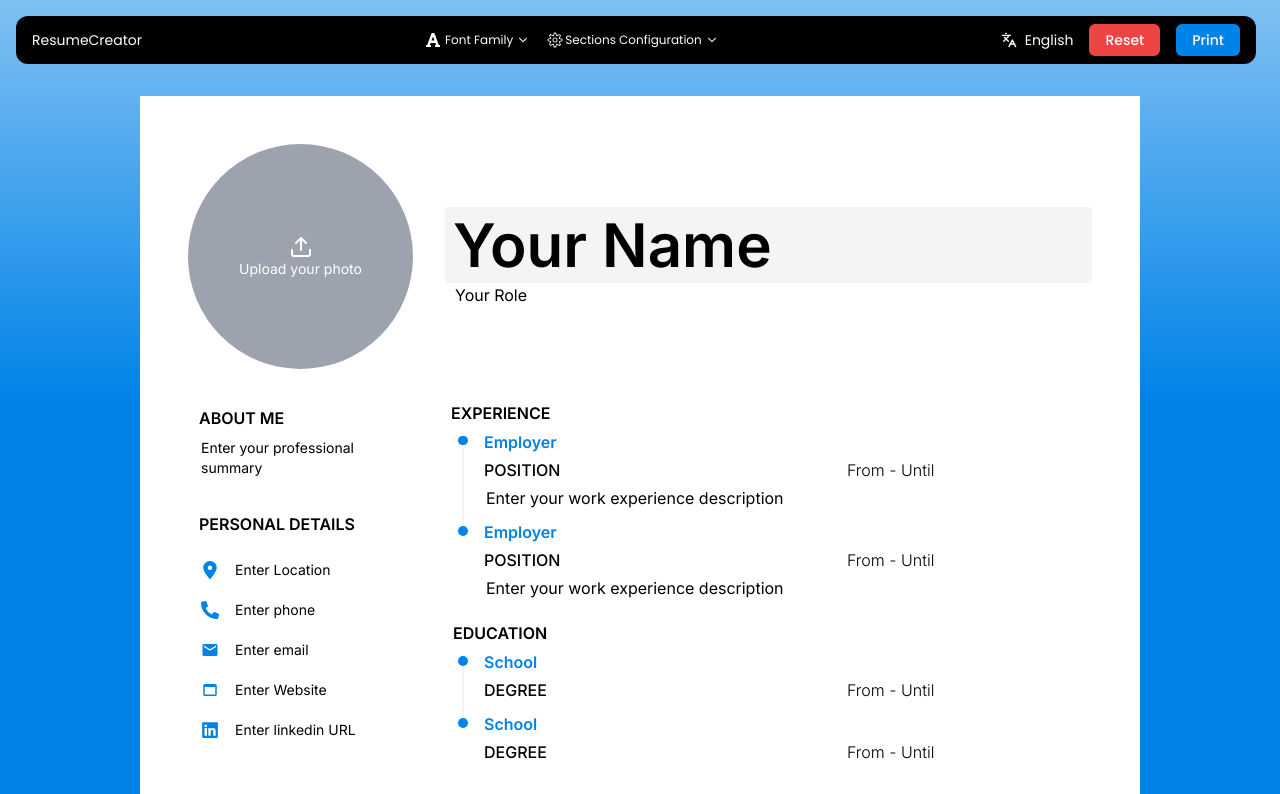
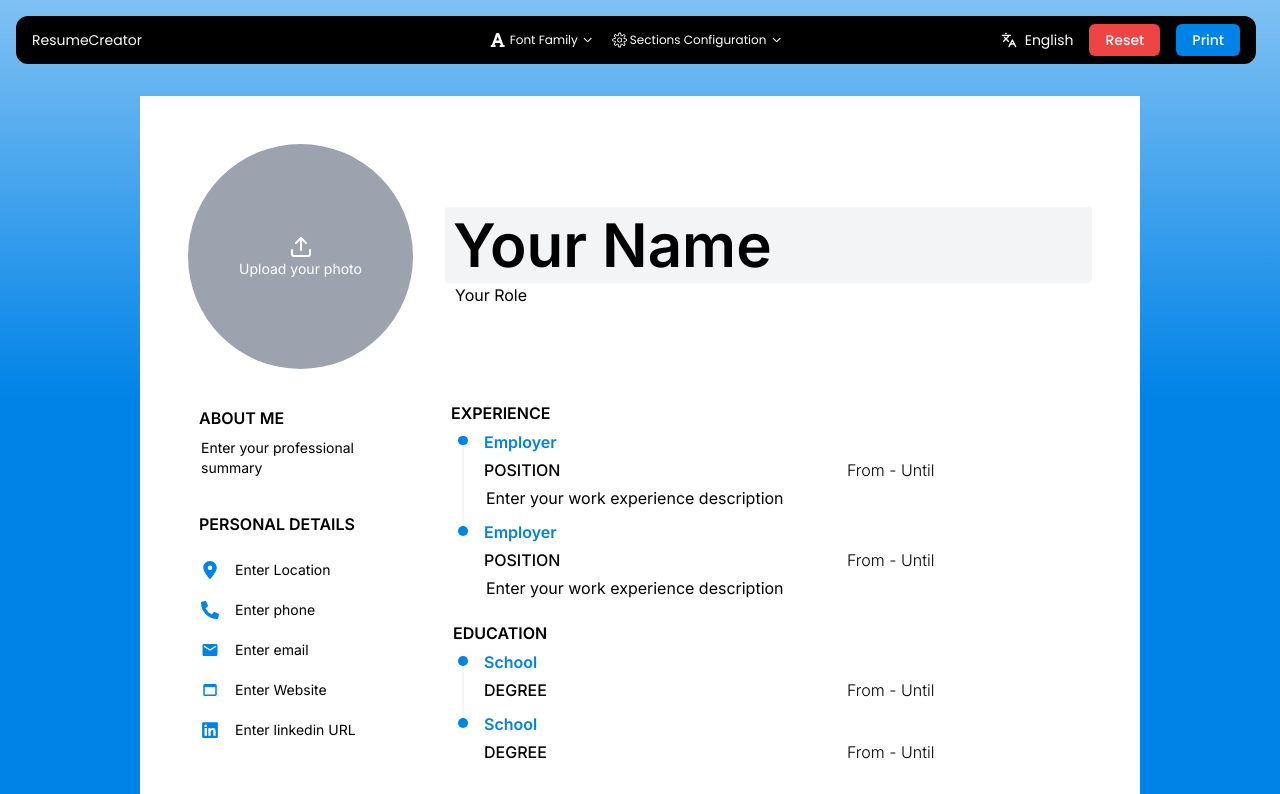
Before and after one commit to YuenSC/resume-maker, a Next.js app: page /en in a window 1280 px wide. Shown: the top 794 px of the page. Built offline with nearby package versions, Linux system fonts and the light colour scheme.

Commit message:
style: Center NavBar, Add Wording

```diff
--- a/components/editor/EditorNavBar.tsx
+++ b/components/editor/EditorNavBar.tsx
@@ -129,7 +129,7 @@ const EditorNavBar = () => {
     <div className="fixed z-50 flex w-[calc(100vw-2.5rem)] min-w-[calc(1024px-2.5rem)] items-center justify-between rounded-xl bg-black px-4 py-2 text-sm text-white">
       <div>{t("title")}</div>
       {/* UI Controls */}
-      <div className="flex items-center gap-4">
+      <div className="absolute left-1/2 flex -translate-x-1/2 items-center gap-4 ">
         <Popover>
           <PopoverTrigger>
             <div className="group flex items-center">
--- a/lib/messages/ja.json
+++ b/lib/messages/ja.json
@@ -1,5 +1,6 @@
 {
   "control": {
+    "languages": "言語",
     "print": "印刷する",
     "reset": "リセット",
     "reset-warning": "データは完全に削除されます。\n続けてもよろしいですか?",
--- a/lib/messages/zh-HK.json
+++ b/lib/messages/zh-HK.json
@@ -1,5 +1,6 @@
 {
   "control": {
+    "languages": "語言",
     "print": "列印",
     "reset": "重置",
     "reset-warning": "您的資料將會永久刪除。\n您確定要繼續嗎？",
```
